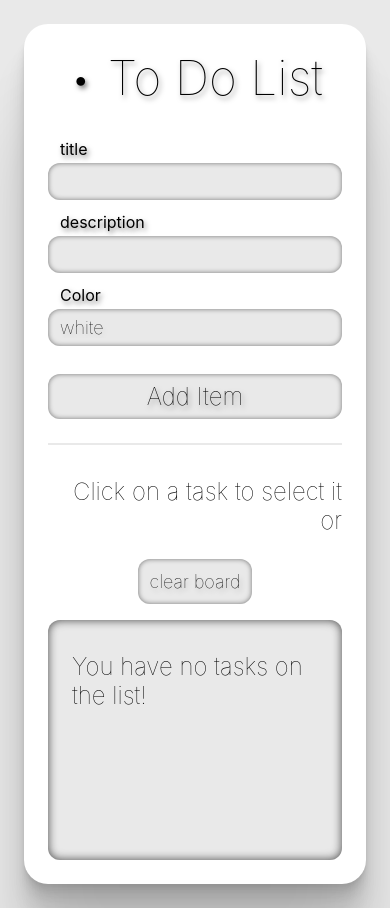
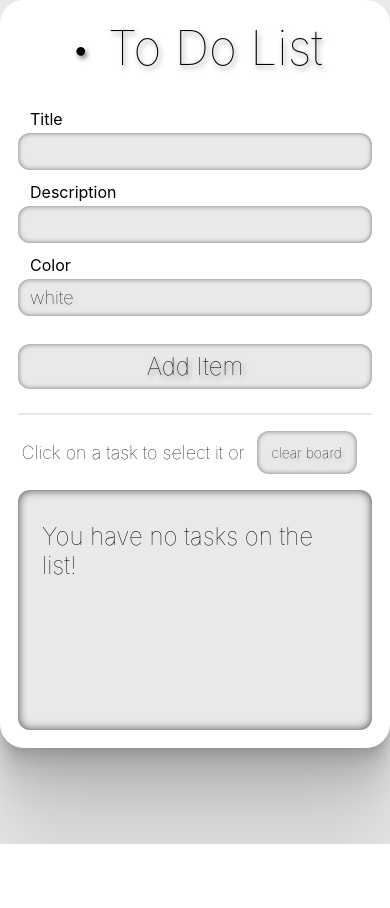
Before and after one commit to victor-neutzling/todo-list-react, a React (Create React App) app: page / in a window 390 px wide. After the commit the page ends 844 px from the top, so only its background shows below. Built offline with nearby package versions, Linux system fonts and the light colour scheme.

Commit message:
fixing buttons

```diff
--- a/src/App.module.scss
+++ b/src/App.module.scss
@@ -47,5 +47,9 @@
 @media only screen and (max-width: 720px) {
     .appWrapper {
         width: 100% !important;
+        padding: 18px!important;
+    }
+    .App {
+        padding: 0!important;
     }
 }
--- a/src/components/Card/Card.module.scss
+++ b/src/components/Card/Card.module.scss
@@ -26,6 +26,7 @@
     h3{
         //text-shadow: 2px 3px 5px rgba(0,0,0,0.3);
         font-weight: lighter;
+        font-size: 14px;
     }
 
 }
--- a/src/components/Form/Form.module.scss
+++ b/src/components/Form/Form.module.scss
@@ -15,7 +15,7 @@
             line-height: 12px;
             padding: 8px 12px;
             color: black;
-            text-shadow: 2px 3px 5px rgba(0, 0, 0, 0.5);
+            //text-shadow: 2px 3px 5px rgba(0, 0, 0, 0.5);
         }
         .input {
             -webkit-appearance: none;
--- a/src/components/Form/index.tsx
+++ b/src/components/Form/index.tsx
@@ -39,7 +39,7 @@ export default function Form({
     return (
         <form className={style.form} onSubmit={submitHandler}>
             <div className={style.inputWrapper}>
-                <label htmlFor="title" className={style.label}>title</label>
+                <label htmlFor="title" className={style.label}>Title</label>
                 <input
                     className={style.input}
                     required
@@ -50,7 +50,7 @@ export default function Form({
                 />
             </div>
             <div className={style.inputWrapper}>
-                <label htmlFor="description" className={style.label} >description</label>
+                <label htmlFor="description" className={style.label} >Description</label>
                 <input
                     value={description}
                     className={style.input}
--- a/src/components/Menu/Menu.module.scss
+++ b/src/components/Menu/Menu.module.scss
@@ -12,6 +12,7 @@
     justify-content: center;
     padding: 12px 0;
     .menuButton{
+        width: 100px;
         color: black;
         padding: 12px;
         -webkit-appearance: none;
@@ -22,7 +23,7 @@
         background-color: rgb(233, 233, 233);
         margin: 4px 12px;
         transition: 0.1s;
-        font-size: 18px;
+        font-size: 14px;
            font-family: -apple-system, BlinkMacSystemFont, "Segoe UI", "Roboto",
             "Oxygen", "Ubuntu", "Cantarell", "Fira Sans", "Droid Sans",
             "Helvetica Neue", sans-serif;
@@ -43,5 +44,9 @@
     h2{
         font-weight: lighter;
         text-align: end;
+        font-size: 18px;
     }
 }
+@media only screen and (max-width: 720px) {
+
+}
--- a/src/components/Menu/index.tsx
+++ b/src/components/Menu/index.tsx
@@ -32,6 +32,7 @@ export default function Menu({
         <div className={style.menu}>
             {selected ? (
                 <>
+                <div>
                     <button className={style.menuButton} onClick={deleteCard}>
                         delete
                     </button>
@@ -39,16 +40,24 @@ export default function Menu({
                     <button className={style.menuButton} onClick={moveCardUp}>
                         push up
                     </button>
+                </div>
+                <div>
                     <button className={style.menuButton} onClick={moveCardDown}>
                         push down
                     </button>
+                    <button className={style.menuButton} onClick={clearCards}>
+                        clear board
+                    </button>
+                </div>
                 </>
             ) : (
+                <>
                 <h2>Click on a task to select it or</h2>
-            )}
             <button className={style.menuButton} onClick={clearCards}>
                 clear board
             </button>
+                </>
+            )}
         </div>
     );
 }
```
